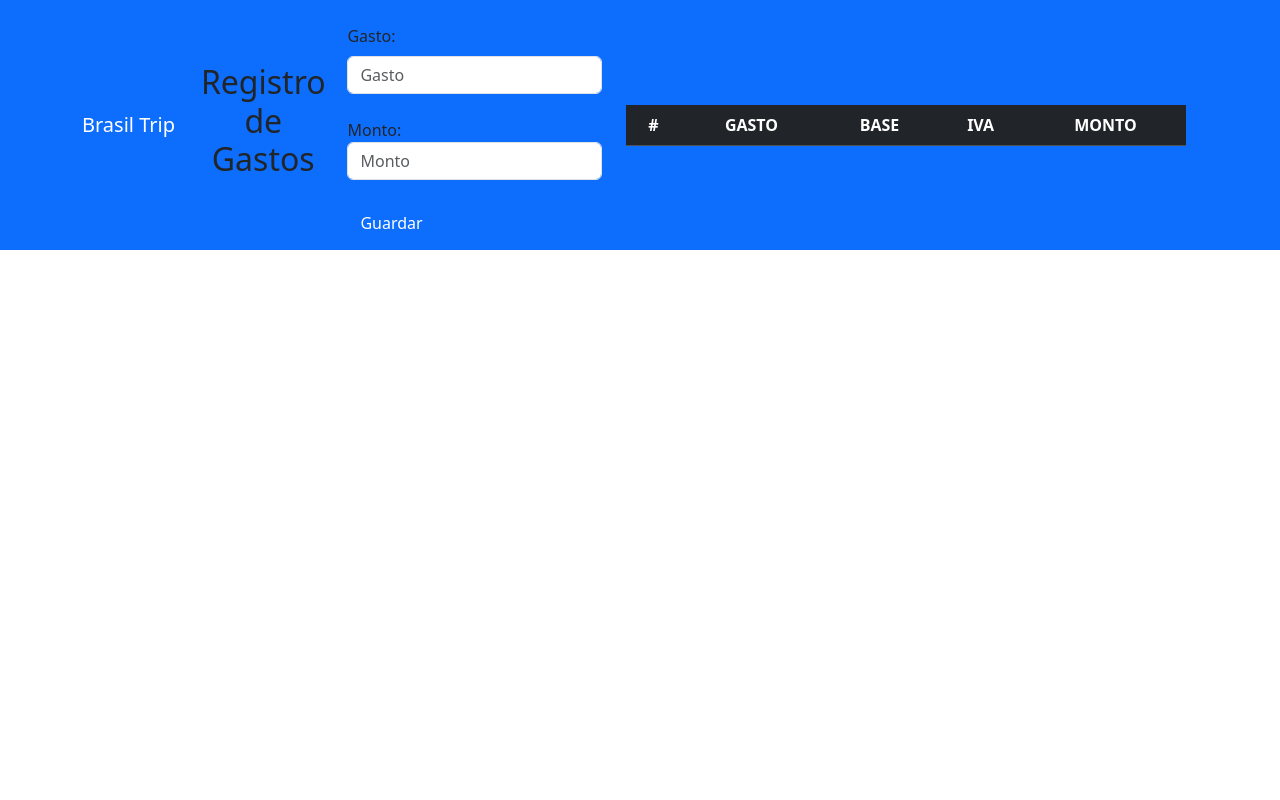
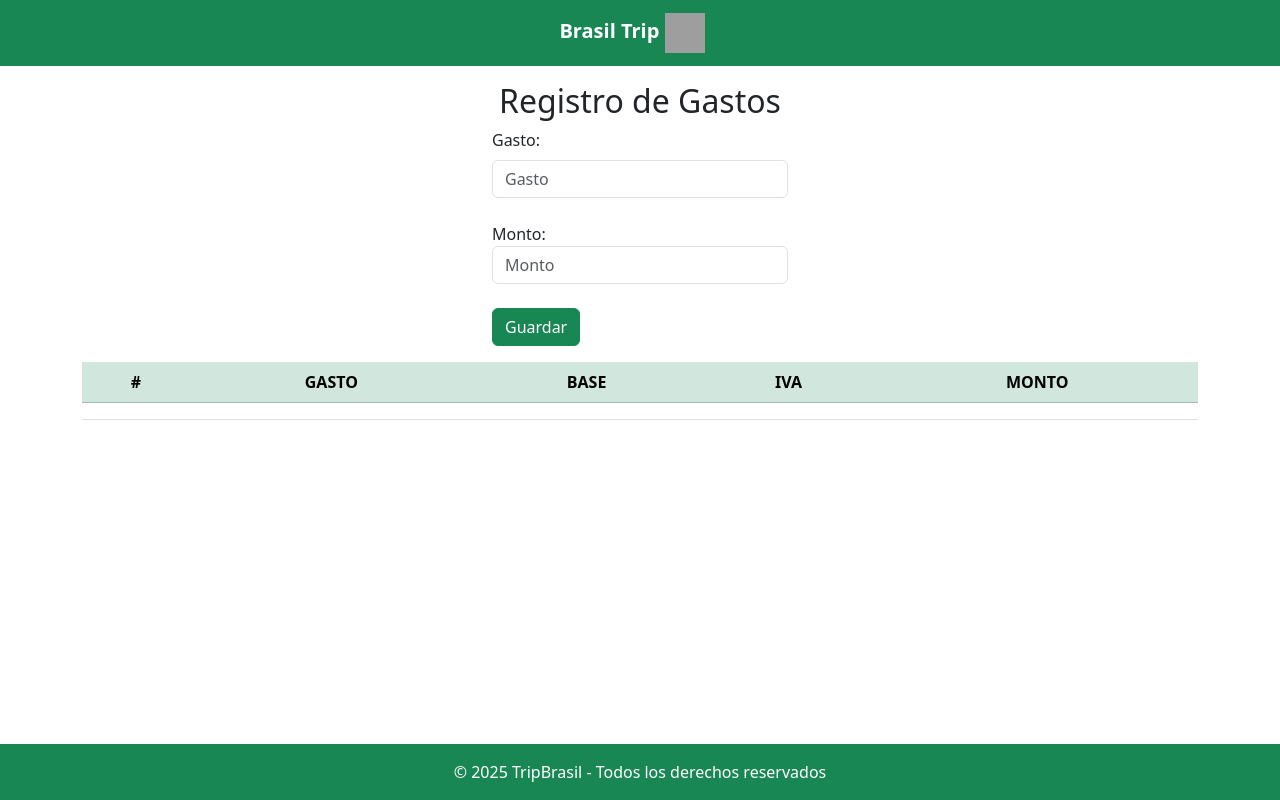
Before and after one commit to Piturca/TripBrasil, a PHP site: page / in a window 1280 px wide. Run offline with PHP 8.4, Linux system fonts and the light colour scheme; tables that the repository leaves empty hold one stand-in row (values such as "Sample post"); data that the repository does not hold is empty; grey boxes are pictures that could not be loaded.

Commit message:
06/03/2025home

```diff
--- a/index.php
+++ b/index.php
@@ -9,45 +9,48 @@
 	<meta name="viewport" content="width=device-width, initial-scale=1.0">
 	<title>TripBrasil</title>
 
+	<!-- Bootstrap CSS -->
 	<link rel="stylesheet" href="https://cdn.jsdelivr.net/npm/bootstrap@5.3.3/dist/css/bootstrap.min.css" integrity="sha384-QWTKZyjpPEjISv5WaRU9OFeRpok6YctnYmDr5pNlyT2bRjXh0JMhjY6hW+ALEwIH" crossorigin="anonymous">
 
+	<!-- Font Awesome -->
 	<link rel="stylesheet" href="https://cdnjs.cloudflare.com/ajax/libs/font-awesome/6.7.2/css/all.min.css" integrity="sha512-Evv84Mr4kqVGRNSgIGL/F/aIDqQb7xQ2vcrdIwxfjThSH8CSR7PBEakCr51Ck+w+/U6swU2Im1vVX0SVk9ABhg==" crossorigin="anonymous" referrerpolicy="no-referrer" />
-
-	</style>
-
-    </style>
 
 </head>
 
-<body>
-	<nav class="navbar navbar-expand-lg bg-primary">
+<body class="d-flex flex-column min-vh-100">
+
+	<!-- Barra de navegación -->
+	<nav class="navbar navbar-expand-lg bg-success">
      	<div class="container">
-     		<a class="navbar-brand text-white" href="#">
-                Brasil Trip <i rel="shortcut icon" href="C:\xampp\htdocs\TripBrasil\TripBrasil\brasil.png" type="image/png"></i>
+     		<a class="navbar-brand text-white text-center w-100" href="#">
+                <strong>Brasil Trip</strong> <img src="C:\xampp\htdocs\TripBrasil" width="40" height="40">
             </a>
+     	</div>
+	</nav>
+
+    <!-- Contenido principal -->
+	<div class="container mt-3 col-md-3">
         <h2 class="text-center">Registro de Gastos</h2>
-	<div class="container mt-3 col-md-3">
-
-
         <form action="procesar.php" method="POST">
             <label class="form-label" for="nombre">Gasto:</label>
             <input type="hidden" id="accion" name="accion" value="agregar">
             <input type="text" class="form-control" id="Gasto" name="Gasto" placeholder="Gasto" required><br>
             <label for="Monto">Monto:</label>
             <input type="text" class="form-control" id="Monto" name="Monto" placeholder="Monto" required><br>
-            <button type="submit" class="btn btn-primary">Guardar</button>
+            <button type="submit" class="btn btn-success">Guardar</button>
         </form>
     </div>
+
+    <!-- Tabla de datos -->
     <?php
-
         $query = "SELECT * FROM inma_brasil";
         $result = $conn->query($query);
 
-        if ($result->num_rows > 0)
+        if ($result->num_rows > 0) {
     ?>
     <div class="container mt-3 table-responsive">
         <table class="table table-hover text-center">
-                    <thead class="table-dark">
+            <thead class="table-success">
                 <tr>
                     <th>#</th>
                     <th>GASTO</th>
@@ -57,5 +60,24 @@
                 </tr>
             </thead>
             <tbody>
+                <?php while ($row = $result->fetch_assoc()) { ?>
+                    <tr>
+                        <td><?= $row['id'] ?></td>
+                        <td><?= $row['gasto'] ?></td>
+                        <td><?= $row['base'] ?></td>
+                        <td><?= $row['iva'] ?></td>
+                        <td><?= $row['monto'] ?></td>
+                    </tr>
+                <?php } ?>
+            </tbody>
+        </table>
+    </div>
+    <?php } ?>
+
+    <!-- Barra azul en la parte inferior -->
+    <footer class="bg-success text-white text-center py-3 mt-auto">
+        &copy; 2025 TripBrasil - Todos los derechos reservados
+    </footer>
+
 </body>
 </html>
```
Lines whose indentation alone changed are shown as unchanged.
